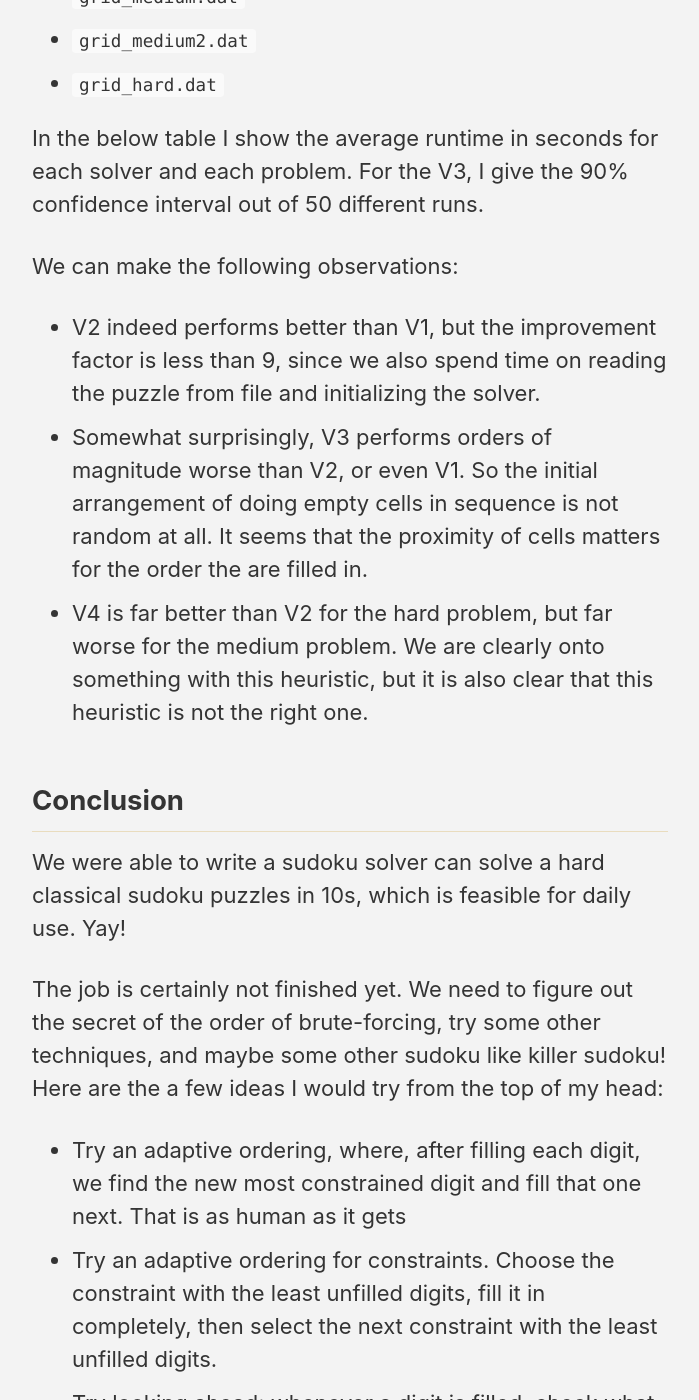
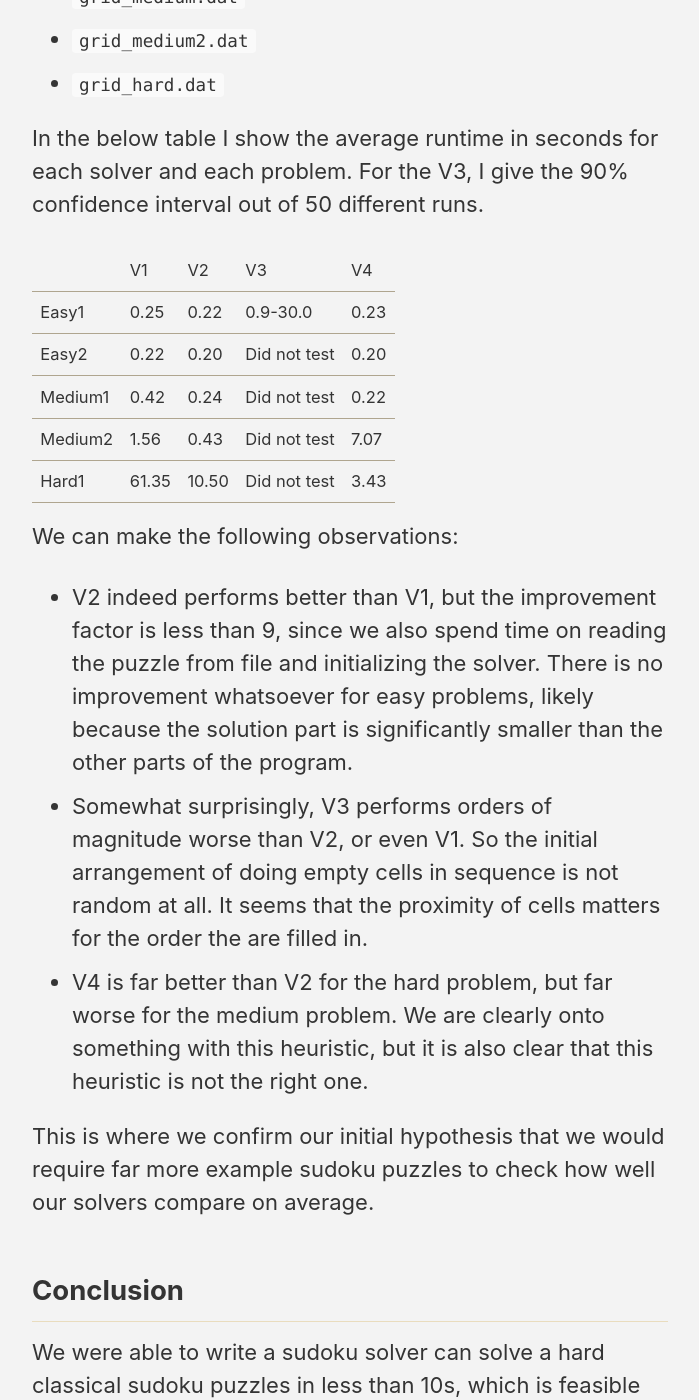
Before and after one commit to aleksejs-fomins/aleksejs-fomins.github.io, a Jekyll site: the page built from _posts/2024-02-13-sudoku-solver.md, in a window 1280 px wide and 1400 px high, scrolled down 10898 px. Shown: the whole window, without its empty margins (290-989 px from the left). Built offline with Jekyll 4.4.1, drawn with Linux system fonts in a browser that asks for light colours; cached includes are drawn as plain includes; formulas are drawn with MathJax 3; some of the changed text lies outside the part shown.

Commit message:
update-sudoku

```diff
--- a/_posts/2024-02-13-sudoku-solver.md
+++ b/_posts/2024-02-13-sudoku-solver.md
@@ -232,14 +232,23 @@ We also have 5 different example sudoku puzzles
 
 In the below table I show the average runtime in seconds for each solver and each problem. For the V3, I give the 90% confidence interval out of 50 different runs.
 
+||V1|V2|V3|V4|
+|Easy1|0.25|0.22|0.9-30.0|0.23|
+|Easy2|0.22|0.20|Did not test|0.20|
+|Medium1|0.42|0.24|Did not test|0.22|
+|Medium2|1.56|0.43|Did not test|7.07|
+|Hard1|61.35|10.50|Did not test|3.43|
+
 We can make the following observations:
-* V2 indeed performs better than V1, but the improvement factor is less than 9, since we also spend time on reading the puzzle from file and initializing the solver.
+* V2 indeed performs better than V1, but the improvement factor is less than 9, since we also spend time on reading the puzzle from file and initializing the solver. There is no improvement whatsoever for easy problems, likely because the solution part is significantly smaller than the other parts of the program.
 * Somewhat surprisingly, V3 performs orders of magnitude worse than V2, or even V1. So the initial arrangement of doing empty cells in sequence is not random at all. It seems that the proximity of cells matters for the order the are filled in.
 * V4 is far better than V2 for the hard problem, but far worse for the medium problem. We are clearly onto something with this heuristic, but it is also clear that this heuristic is not the right one.
 
+This is where we confirm our initial hypothesis that we would require far more example sudoku puzzles to check how well our solvers compare on average.
+
 ## Conclusion
 
-We were able to write a sudoku solver can solve a hard classical sudoku puzzles in 10s, which is feasible for daily use. Yay!
+We were able to write a sudoku solver can solve a hard classical sudoku puzzles in less than 10s, which is feasible for daily use. Yay!
 
 The job is certainly not finished yet. We need to figure out the secret of the order of brute-forcing, try some other techniques, and maybe some other sudoku like killer sudoku! Here are the a few ideas I would try from the top of my head:
 * Try an adaptive ordering, where, after filling each digit, we find the new most constrained digit and fill that one next. That is as human as it gets
```
Also changed, not shown: _posts/2024-02-10-making-this-blog.md (+8 -1 lines), 4 other files.
